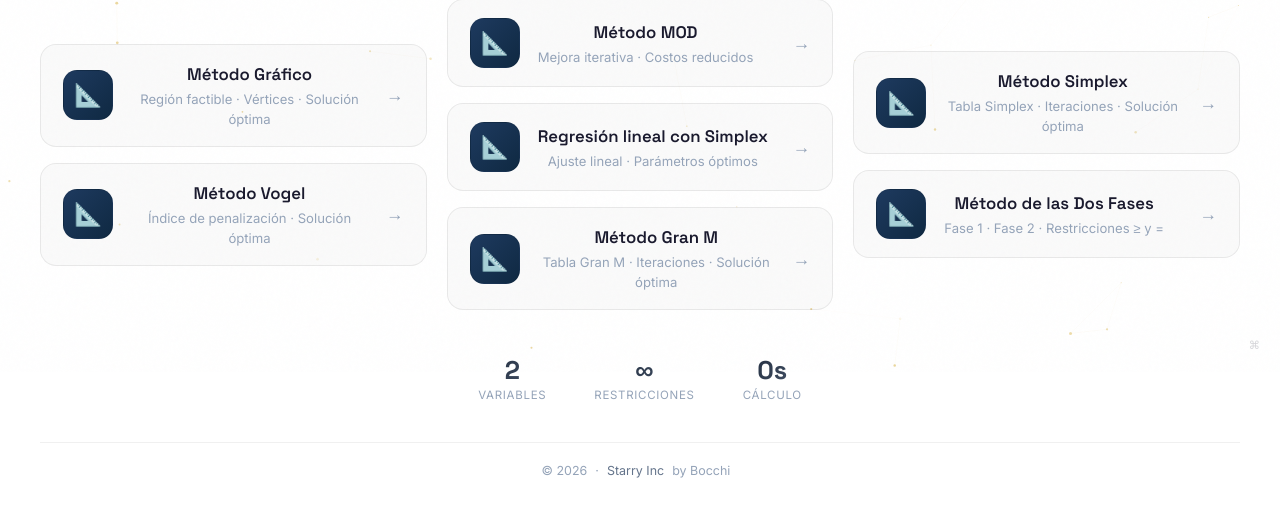
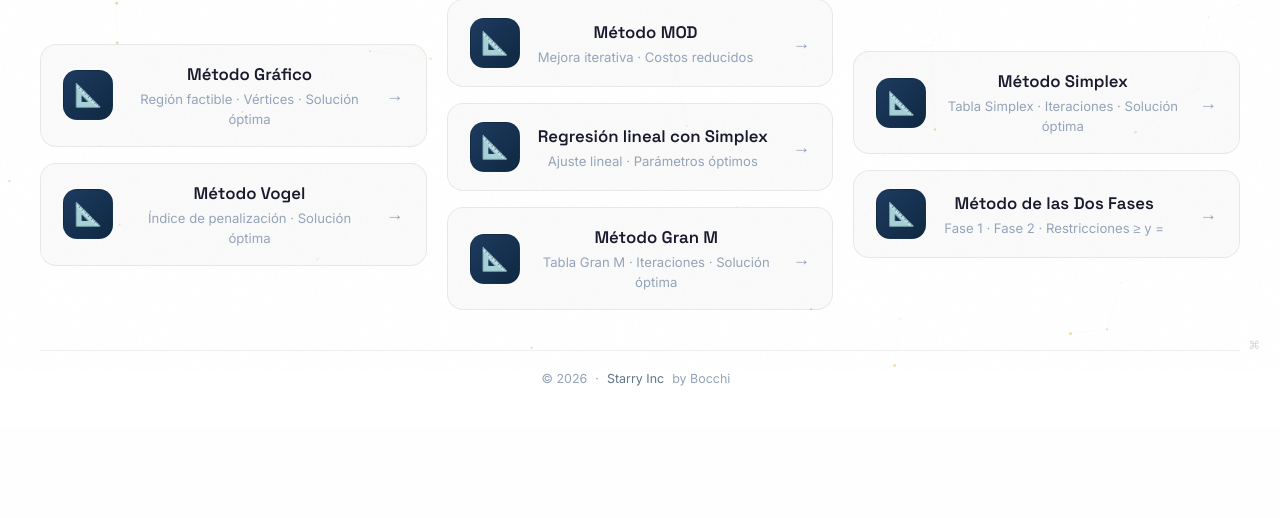
Before and after one commit to Bocchi2302/optimizacion, a Flask app: page / in a window 1280 px wide. Shown: the part 428-946 px from the top of the page. After the commit the page ends 814 px from the top, so only its background shows below. Run offline with Flask 3, Linux system fonts and the light colour scheme.

Commit message:
Remove unused statistics section from the hero section in index.html

```diff
--- a/templates/index.html
+++ b/templates/index.html
@@ -337,12 +337,6 @@
                 </a>
             </div>
         </nav>
-
-        <div class="stats">
-            <div class="stat"><div class="num">2</div><div class="label">Variables</div></div>
-            <div class="stat"><div class="num">∞</div><div class="label">Restricciones</div></div>
-            <div class="stat"><div class="num">0s</div><div class="label">Cálculo</div></div>
-        </div>
     </section>
 
     <!-- foot -->
```
